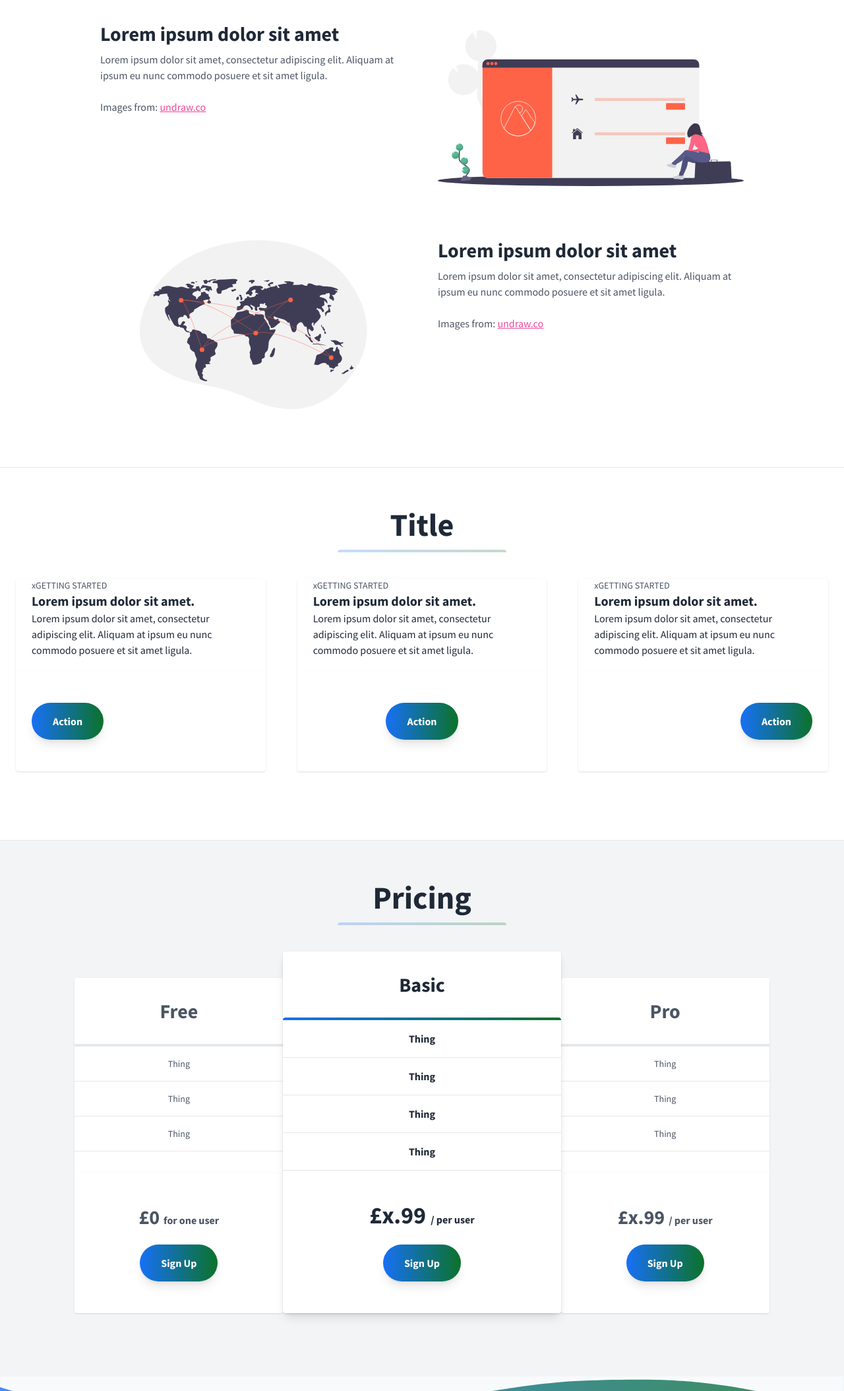
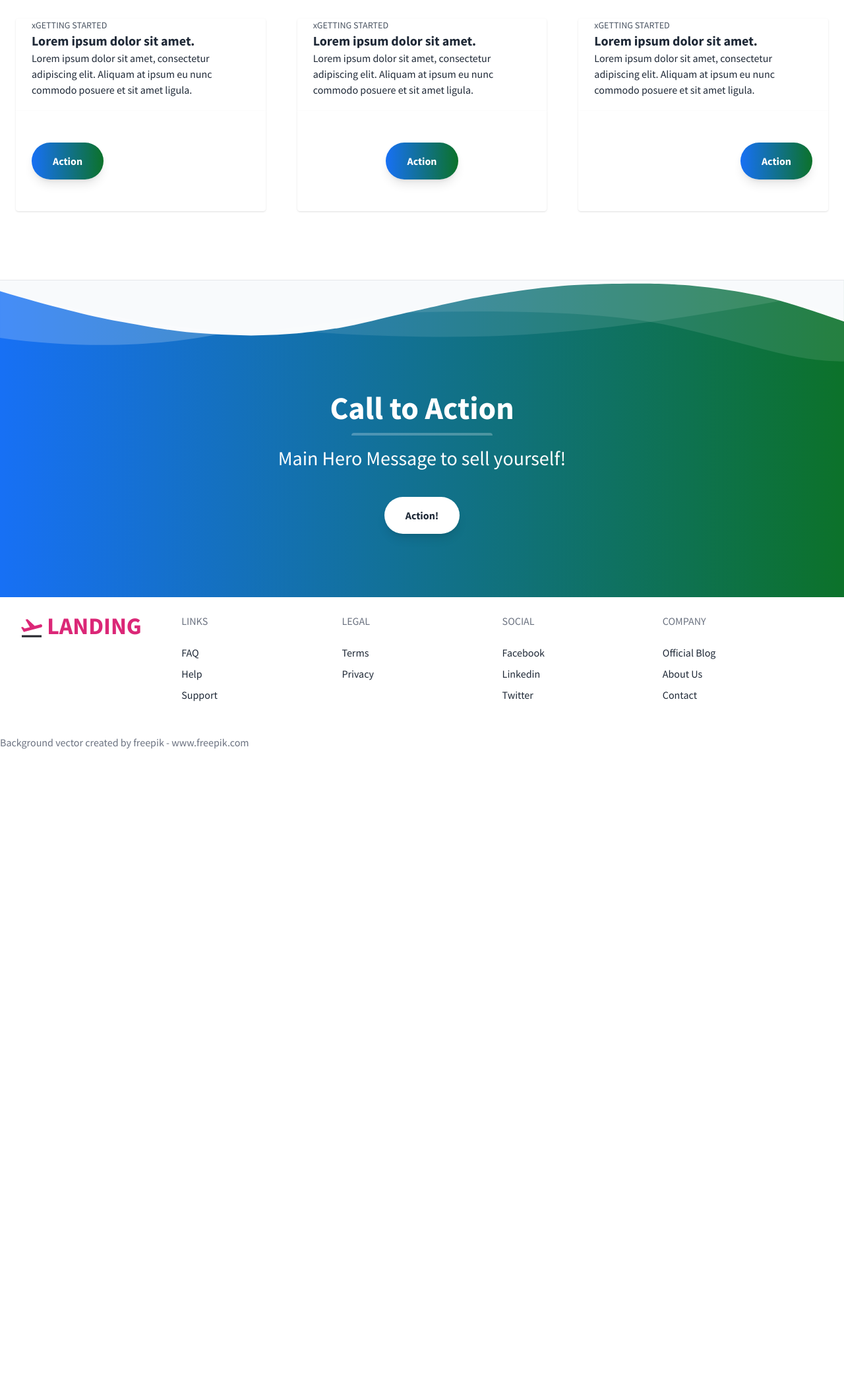
Before and after one commit to DavidAlberici/frokus-web, a plain HTML site: page index.html in a window 1280 px wide. Shown: the part 692-2800 px from the top of the page at 66% size. After the commit the page ends 1829 px from the top, so only its background shows below. Drawn offline with nearby package versions, Linux system fonts and the light colour scheme.

Commit message:
Named sections (with comments) and commented out 2 sections that won t be used

```diff
--- a/index.html
+++ b/index.html
@@ -164,6 +164,7 @@ c-97 -3 -98 -3 -98 -27 l0 -25 205 0 205 0 0 23 c0 13 -12 39 -26 58 -42 55
         </div>
       </div>
     </div>
+    <!-- Hero bottom separator -->
     <div class="relative -mt-12 lg:-mt-24">
       <svg
         viewBox="0 0 1428 174"
@@ -203,7 +204,8 @@ c-97 -3 -98 -3 -98 -27 l0 -25 205 0 205 0 0 23 c0 13 -12 39 -26 58 -42 55
         </g>
       </svg>
     </div>
-    <section class="bg-white border-b py-8">
+    <!-- Section 2 -->
+    <!-- <section class="bg-white border-b py-8">
       <div class="container max-w-5xl mx-auto m-8">
         <h2
           class="w-full my-2 text-5xl font-bold leading-tight text-center text-gray-800"
@@ -700,7 +702,8 @@ c-97 -3 -98 -3 -98 -27 l0 -25 205 0 205 0 0 23 c0 13 -12 39 -26 58 -42 55
           </div>
         </div>
       </div>
-    </section>
+    </section> -->
+    <!-- Section 3 -->
     <section class="bg-white border-b py-8">
       <div class="container mx-auto flex flex-wrap pt-4 pb-12">
         <h2
@@ -802,7 +805,8 @@ c-97 -3 -98 -3 -98 -27 l0 -25 205 0 205 0 0 23 c0 13 -12 39 -26 58 -42 55
         </div>
       </div>
     </section>
-    <section class="bg-gray-100 py-8">
+    <!-- Pricing -->
+    <!-- <section class="bg-gray-100 py-8">
       <div class="container mx-auto px-2 pt-4 pb-12 text-gray-800">
         <h2
           class="w-full my-2 text-5xl font-bold leading-tight text-center text-gray-800"
@@ -916,8 +920,8 @@ c-97 -3 -98 -3 -98 -27 l0 -25 205 0 205 0 0 23 c0 13 -12 39 -26 58 -42 55
           </div>
         </div>
       </div>
-    </section>
-    <!-- Change the colour #f8fafc to match the previous section colour -->
+    </section> -->
+    <!-- Call to action section top separator -->
     <svg
       class="wave-top"
       viewBox="0 0 1439 147"
@@ -953,6 +957,7 @@ c-97 -3 -98 -3 -98 -27 l0 -25 205 0 205 0 0 23 c0 13 -12 39 -26 58 -42 55
         </g>
       </g>
     </svg>
+    <!-- Call to action -->
     <section class="container mx-auto text-center py-6 mb-12">
       <h2
         class="w-full my-2 text-5xl font-bold leading-tight text-center text-white"
```
